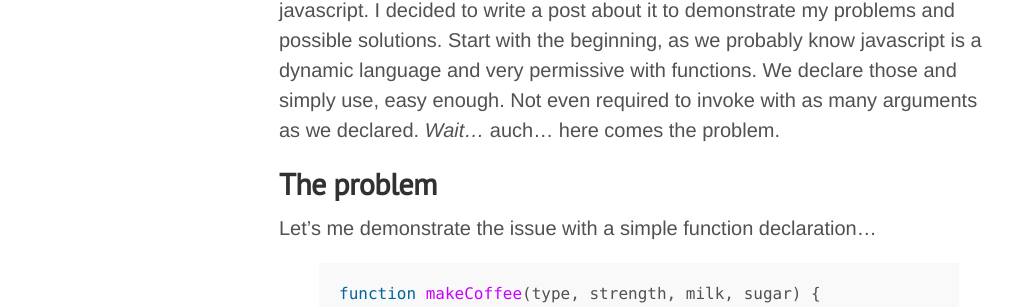
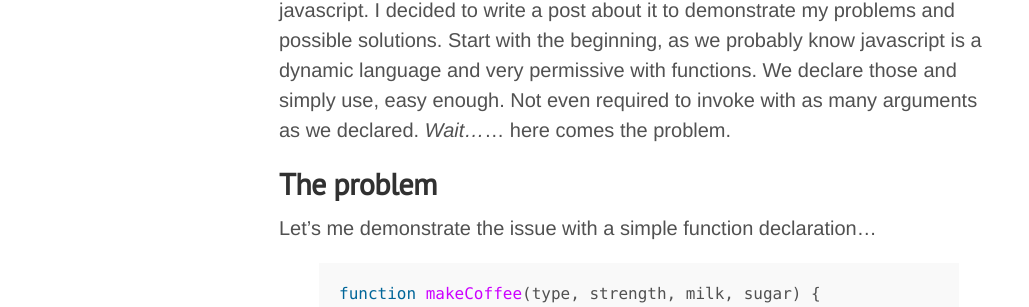
Before and after one commit to tadam313/blog, a Jekyll site: the page built from _posts/2015-10-11-javascript-vararg.md, in a window 1280 px wide. Shown: the part 267-574 px from the top of the page, without its empty margins (1-1030 px from the left). Built offline with Jekyll 4.4.1, drawn with Linux system fonts in a browser that asks for light colours; nearby versions of some CDN libraries; some of the changed text lies outside the part shown.

Commit message:
slight modificaion

```diff
--- a/_posts/2015-10-11-javascript-vararg.md
+++ b/_posts/2015-10-11-javascript-vararg.md
@@ -5,7 +5,7 @@ tags: ["javascript", "functions", "overloading"]
 related_posts: ["http://ejohn.org/blog/javascript-method-overloading"]
 ---
 
-Recently I run into many troubles when I tried to deal with variable arguments in javascript. I decided to write a post about it to demonstrate my problems and possible solutions. Start with the beginning, as we probably know javascript is a dynamic language and very permissive with functions. We declare those and simply use, easy enough. Not even required to invoke with as many arguments as we declared. *Wait...* auch... here comes the problem.
+Recently I run into many troubles when I tried to deal with variable arguments in javascript. I decided to write a post about it to demonstrate my problems and possible solutions. Start with the beginning, as we probably know javascript is a dynamic language and very permissive with functions. We declare those and simply use, easy enough. Not even required to invoke with as many arguments as we declared. *Wait...*... here comes the problem.
 
 ## The problem
 
```
Also changed, not shown: other parts of _posts/2015-10-11-javascript-vararg.md (+1 -1 lines).
